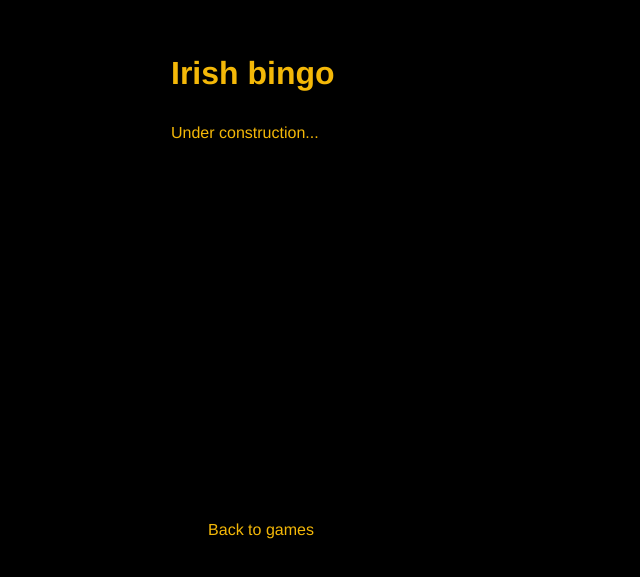
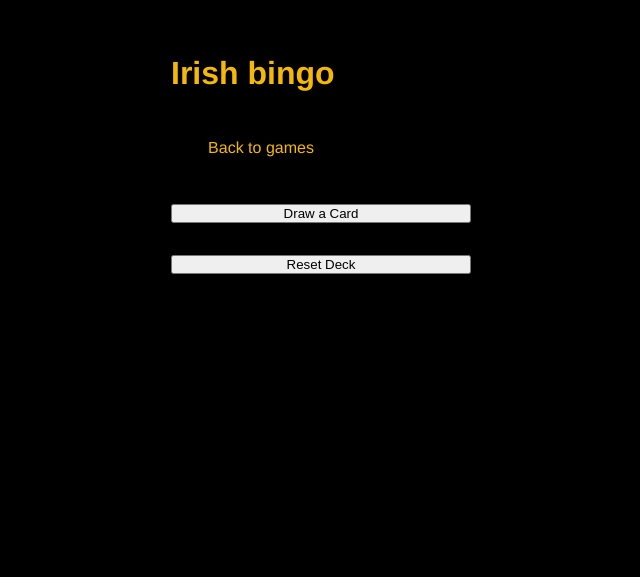
Before and after one commit to cjrace/almostyellow, a Next.js app: page /games/irishbingo in a window 1280 px wide. Shown: the part 109-686 px from the top of the page, without its empty margins (319-959 px from the left). Built offline with nearby package versions, Linux system fonts and the light colour scheme.

Commit message:
Basic irish bingo (#11)
* merge conflicts and start adding cards

* Basic working version of irish bingo

* Add reset deck button

```diff
--- /dev/null
+++ b/components/games/card.tsx
@@ -0,0 +1,11 @@
+export const SuitNames = ['Hearts', 'Diamonds', 'Clubs', 'Spades'];
+export const RankNames = ['Ace', 'King', 'Queen', 'Jack', 'Ten', 'Nine', 'Eight', 'Seven', 'Six', 'Five', 'Four', 'Three', 'Two'];
+
+export type Card = {
+    suit: string;
+    rank: string;
+};
+
+export function getCardName(suit: string, rank: string): string {
+    return `${rank} of ${suit}`;
+}
--- /dev/null
+++ b/components/games/createcarddeck.tsx
@@ -0,0 +1,17 @@
+import { Card, RankNames, SuitNames } from './card';
+
+export function createCardDeck(): Card[] {
+  const deck: Card[] = [];
+
+  for (const suit of Object.values(SuitNames)) {
+    for (const rank of Object.values(RankNames)) {
+      const card: Card = {
+        suit,
+        rank,
+      };
+      deck.push(card);
+    }
+  }
+
+  return deck;
+}
--- a/pages/games/irishbingo.tsx
+++ b/pages/games/irishbingo.tsx
@@ -1,13 +1,56 @@
+import React, { useState } from 'react';
 import styles from '../../app/page.module.css';
 import Link from 'next/link';
 import Image from 'next/image';
+import { Card, getCardName } from '../../components/games/card';
+import { createCardDeck } from '../../components/games/createcarddeck';
 
-const irishbingoPage = () => {
+const IrishBingoPage = () => {
+    // Initialize state for the decks
+    const [mainDeck, setMainDeck] = useState<Card[]>(createCardDeck());
+    const [drawnCards, setDrawnCards] = useState<Card[]>([]);
+
+    // Function to draw a random card
+    const drawCard = () => {
+        if (mainDeck.length > 0) {
+            // Shuffle the main deck
+            const shuffledDeck = [...mainDeck].sort(() => Math.random() - 0.5);
+
+            // Draw the top card from the shuffled deck
+            const [drawnCard, ...remainingMainDeck] = shuffledDeck;
+
+            setDrawnCards([...drawnCards, drawnCard]);
+            setMainDeck(remainingMainDeck);
+        }
+    };
+
+    // Reset the deck to start drawing again
+    const resetDeck = () => {
+        setMainDeck(createCardDeck());
+        setDrawnCards([]); // Clear the drawn cards as well
+    };
+
     return (
         <div className={styles.page}>
             <main className={styles.main}>
                 <h1>Irish bingo</h1>
-                <p>Under construction...</p>
+
+                <div className={styles.ctas}>
+                    <Link href="/games" className={styles.secondary}>
+                        Back to games
+                    </Link>
+                </div>
+
+                <button onClick={drawCard}>Draw a Card</button>
+                <button onClick={resetDeck}>Reset Deck</button>
+
+                {/* Display the drawn cards */}
+                <ul>
+                    {drawnCards.map((card, index) => (
+                        <li key={index}>{getCardName(card.suit, card.rank)}</li>
+                    ))}
+                </ul>
+
                 <Image
                     aria-hidden
                     src="/images/tayto.svg"
@@ -16,14 +59,10 @@ const irishbingoPage = () => {
                     width={300}
                     style={{ display: 'block', margin: '0 auto' }}
                 />
-                <div className={styles.ctas}>
-                    <Link href="/games" className={styles.secondary}>
-                        Back to games
-                    </Link>
-                </div>
+
             </main>
         </div>
     );
 };
 
-export default irishbingoPage;
+export default IrishBingoPage;
```
